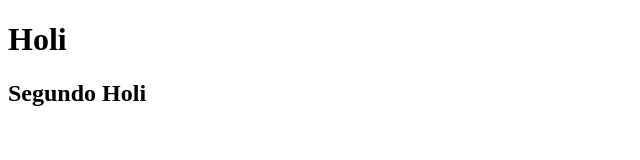
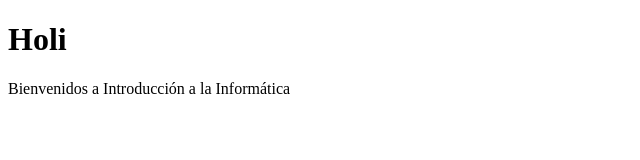
Before and after one commit to MDCIrony/DH-Cam3-git-room2, a plain HTML site: page index.html in a window 1280 px wide. Shown: the whole page, without its empty margins (0-640 px from the left). Drawn offline with Linux system fonts and the light colour scheme.

Commit message:
<p>Bienvenidos a Introducción a la Informática</p>

```diff
--- a/index.html
+++ b/index.html
@@ -7,6 +7,6 @@
 </head>
 <body>
     <h1>Holi</h1>
-    <h2>Segundo Holi</h2>
+    <p>Bienvenidos a Introducción a la Informática</p>
 </body>
 </html>
```
